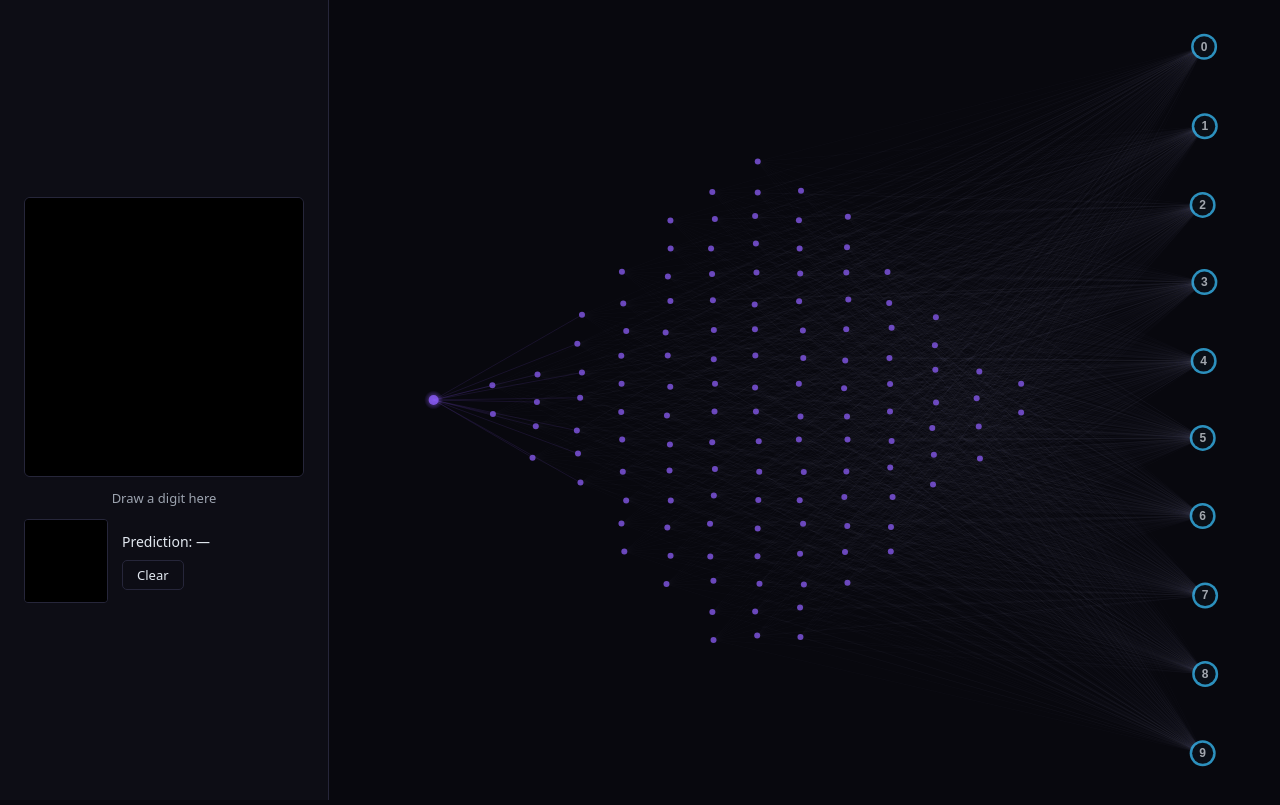
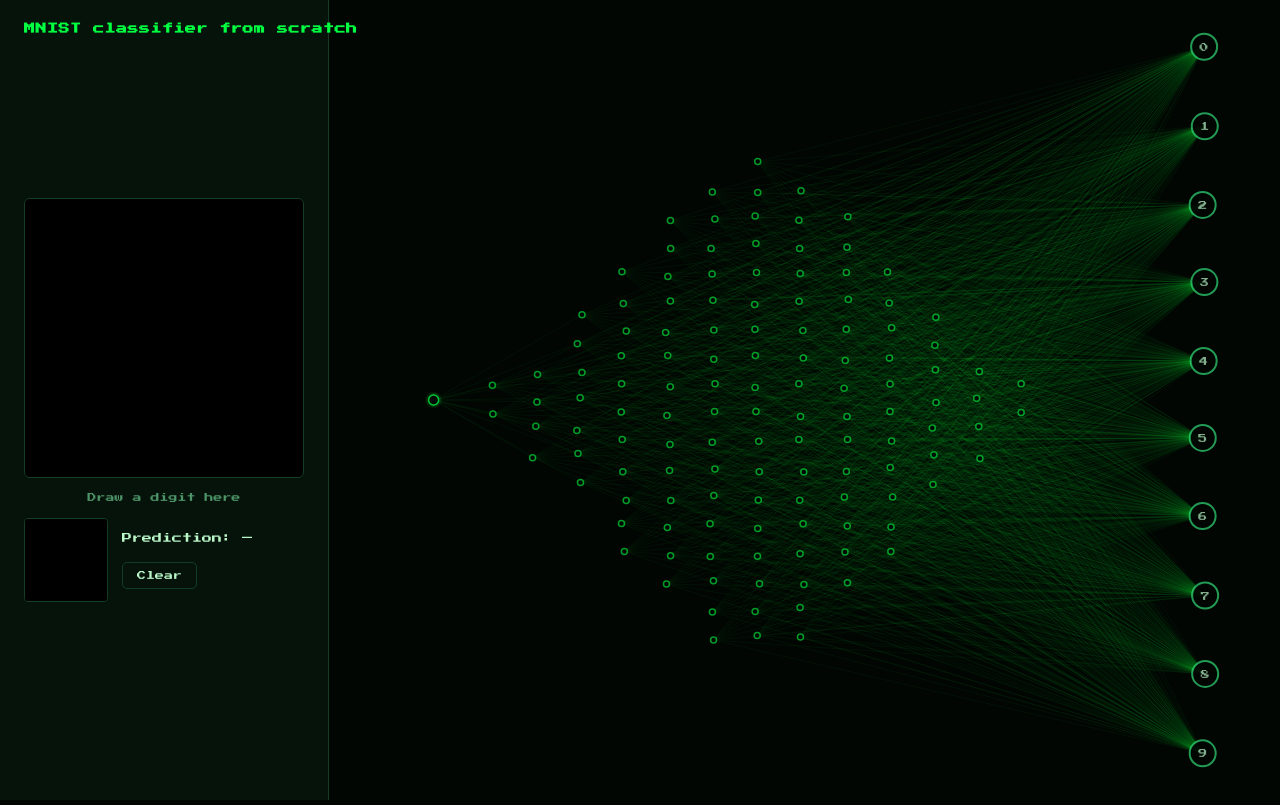
Before and after one commit to RonaldSierraDev/neural-net-from-scratch, a website built with Vite: page frontend/index.html in a window 1280 px wide. Built offline with nearby package versions, Linux system fonts and the light colour scheme; no server answers.

Commit message:
Restyle frontend with a matrix/terminal look
Swap the purple/blue theme for a black background with neon green
throughout, redraw nodes as black circles with a green outline instead
of solid glow-fills, unify all edge lines to one color/width/opacity
formula, and switch the whole site to a pixel font with a title above
the drawing panel.

```diff
--- a/frontend/index.html
+++ b/frontend/index.html
@@ -4,7 +4,10 @@
     <meta charset="UTF-8" />
     <link rel="icon" type="image/svg+xml" href="/favicon.svg" />
     <meta name="viewport" content="width=device-width, initial-scale=1.0" />
-    <title>frontend</title>
+    <link rel="preconnect" href="https://fonts.googleapis.com" />
+    <link rel="preconnect" href="https://fonts.gstatic.com" crossorigin />
+    <link href="https://fonts.googleapis.com/css2?family=Press+Start+2P&display=swap" rel="stylesheet" />
+    <title>MNIST classifier from scratch</title>
   </head>
   <body>
     <div id="app"></div>
--- a/frontend/src/main.ts
+++ b/frontend/src/main.ts
@@ -7,6 +7,7 @@ const API_URL = import.meta.env.VITE_API_URL ?? 'http://localhost:8000'
 // Horizontal layout: [ drawing panel ] -> [ network graph (outputs live at
 // its right edge) ]. The graph fills the rest of the viewport.
 document.querySelector<HTMLElement>('#app')!.innerHTML = `
+    <h1 id="site-title">MNIST classifier from scratch</h1>
     <main id="layout">
         <section id="draw-panel">
             <canvas id="canvas" width="280" height="280"></canvas>
--- a/frontend/src/networkGraph.ts
+++ b/frontend/src/networkGraph.ts
@@ -52,9 +52,14 @@ const COLUMN_SPACING = 48    // px between columns (smaller = more compact)
 const ROW_SPACING = 28       // px between neurons in a column (smaller = more compact)
 const WOBBLE_AMP = 2.6       // px of idle drift; 0 disables wobble
 
-const HIDDEN_COLOR = '139, 92, 246'
-const OUTPUT_COLOR = '56, 189, 248'
-const WINNER_COLOR = '250, 204, 21'
+const HIDDEN_COLOR = '0, 255, 65'
+const OUTPUT_COLOR = '57, 255, 140'
+const WINNER_COLOR = '255, 255, 255'
+const EDGE_COLOR = '0, 255, 65'
+const EDGE_WIDTH = 1
+const EDGE_BASE_ALPHA = 0.05
+const EDGE_ACTIVE_ALPHA = 0.3
+const NODE_FILL = '2, 6, 3'
 
 // Intro animation (on page load): nodes burst from the input point into
 // their positions, sweeping left to right, while edges fade in.
@@ -213,21 +218,28 @@ function resizeCanvas(container: HTMLElement) {
 // ---------------------------------------------------------------------------
 // Drawing
 // ---------------------------------------------------------------------------
-function drawGlowCircle(x: number, y: number, radius: number, rgb: string, strength: number) {
+// Black-filled node with a green outline; ring brightens/thickens with
+// activation, plus a soft outer halo so active nodes still read as "lit".
+function drawNodeCircle(x: number, y: number, radius: number, rgb: string, strength: number, lineWidth = 1.5) {
     if (strength > 0.02) {
-        const glowRadius = radius + radius * 3 * strength
-        const gradient = ctx.createRadialGradient(x, y, 0, x, y, glowRadius)
-        gradient.addColorStop(0, `rgba(${rgb}, ${0.5 + 0.5 * strength})`)
+        const glowRadius = radius + radius * 2.5 * strength
+        const gradient = ctx.createRadialGradient(x, y, radius * 0.6, x, y, glowRadius)
+        gradient.addColorStop(0, `rgba(${rgb}, ${0.3 + 0.35 * strength})`)
         gradient.addColorStop(1, `rgba(${rgb}, 0)`)
         ctx.fillStyle = gradient
         ctx.beginPath()
         ctx.arc(x, y, glowRadius, 0, Math.PI * 2)
         ctx.fill()
     }
-    ctx.fillStyle = `rgba(${rgb}, ${0.75 + 0.25 * strength})`
+
+    ctx.fillStyle = `rgba(${NODE_FILL}, 0.95)`
     ctx.beginPath()
     ctx.arc(x, y, radius, 0, Math.PI * 2)
     ctx.fill()
+
+    ctx.lineWidth = lineWidth
+    ctx.strokeStyle = `rgba(${rgb}, ${0.6 + 0.4 * strength})`
+    ctx.stroke()
 }
 
 function easeOutCubic(t: number): number {
@@ -267,12 +279,16 @@ function render(now: number) {
 
     ctx.clearRect(0, 0, width, height)
 
+    // All edges share one color, width, and opacity formula so the graph
+    // reads as a single consistent wireframe regardless of which layer.
+    ctx.lineWidth = EDGE_WIDTH
+    ctx.strokeStyle = EDGE_COLOR
+
     // hidden -> output edges
-    ctx.lineWidth = 1
     for (const h of hiddenNodes) {
         for (const o of outputNodes) {
             const glow = Math.max(h.activation, o.activation)
-            ctx.strokeStyle = `rgba(148, 163, 184, ${(0.025 + glow * 0.12) * introFade})`
+            ctx.strokeStyle = `rgba(${EDGE_COLOR}, ${(EDGE_BASE_ALPHA + glow * EDGE_ACTIVE_ALPHA) * introFade})`
             ctx.beginPath()
             ctx.moveTo(h.x, h.y)
             ctx.lineTo(o.x, o.y)
@@ -282,7 +298,7 @@ function render(now: number) {
 
     // input -> hidden edges
     for (const node of inputLinks) {
-        ctx.strokeStyle = `rgba(${HIDDEN_COLOR}, ${(0.12 + node.activation * 0.25) * introFade})`
+        ctx.strokeStyle = `rgba(${EDGE_COLOR}, ${(EDGE_BASE_ALPHA + node.activation * EDGE_ACTIVE_ALPHA) * introFade})`
         ctx.beginPath()
         ctx.moveTo(inputOrigin.x, inputOrigin.y)
         ctx.lineTo(node.x, node.y)
@@ -290,7 +306,7 @@ function render(now: number) {
     }
 
     // input anchor dot
-    drawGlowCircle(inputOrigin.x, inputOrigin.y, 5, HIDDEN_COLOR, 0.3)
+    drawNodeCircle(inputOrigin.x, inputOrigin.y, 5, HIDDEN_COLOR, 0.3)
 
     // pulses (targets are nodes, so pulses track the wobble automatically)
     pulses = pulses.filter((p) => {
@@ -315,7 +331,7 @@ function render(now: number) {
     for (const node of hiddenNodes) {
         node.activation += (node.target - node.activation) * 0.12
         ctx.globalAlpha = introProgress(node, now)
-        drawGlowCircle(node.x, node.y, 3, HIDDEN_COLOR, node.activation)
+        drawNodeCircle(node.x, node.y, 3, HIDDEN_COLOR, node.activation)
     }
     ctx.globalAlpha = 1
 
@@ -323,14 +339,9 @@ function render(now: number) {
     for (const node of outputNodes) {
         node.activation += (node.target - node.activation) * 0.12
         ctx.globalAlpha = introProgress(node, now)
-        const r = 13
-        drawGlowCircle(node.x, node.y, r, OUTPUT_COLOR, node.activation)
-        ctx.fillStyle = 'rgba(8, 8, 14, 0.95)'
-        ctx.beginPath()
-        ctx.arc(node.x, node.y, r - 2.5, 0, Math.PI * 2)
-        ctx.fill()
-        ctx.fillStyle = `rgba(226, 232, 240, ${0.7 + node.activation * 0.3})`
-        ctx.font = '600 12px sans-serif'
+        drawNodeCircle(node.x, node.y, 13, OUTPUT_COLOR, node.activation, 2)
+        ctx.fillStyle = `rgba(186, 247, 201, ${0.7 + node.activation * 0.3})`
+        ctx.font = "9px 'Press Start 2P', ui-monospace, monospace"
         ctx.textAlign = 'center'
         ctx.textBaseline = 'middle'
         ctx.fillText(node.label!, node.x, node.y + 0.5)
--- a/frontend/src/style.css
+++ b/frontend/src/style.css
@@ -3,17 +3,17 @@
    gone — they were fighting the canvas. */
 
 :root {
-  --bg: #08080e;
-  --panel: #0d0d15;
-  --border: #26263a;
-  --text: #9ca3af;
-  --text-bright: #e2e8f0;
-  --accent: #8b5cf6;
-  --sans: system-ui, 'Segoe UI', Roboto, sans-serif;
+  --bg: #020603;
+  --panel: #05130a;
+  --border: #143d26;
+  --text: #4d9468;
+  --text-bright: #baf7c9;
+  --accent: #00ff41;
+  --pixel-font: 'Press Start 2P', ui-monospace, monospace;
 
   color: var(--text);
   background: var(--bg);
-  font: 15px/1.4 var(--sans);
+  font: 10px/1.7 var(--pixel-font);
   -webkit-font-smoothing: antialiased;
 }
 
@@ -42,6 +42,19 @@ body {
   align-items: stretch;
 }
 
+#site-title {
+  position: fixed;
+  top: 20px;
+  left: 24px;
+  margin: 0;
+  font-size: 11px;
+  line-height: 1.6;
+  color: var(--accent);
+  letter-spacing: 0.5px;
+  z-index: 10;
+  pointer-events: none;
+}
+
 #draw-panel {
   flex: 0 0 auto;
   display: flex;
@@ -65,7 +78,7 @@ body {
 #draw-hint {
   margin: 0;
   text-align: center;
-  font-size: 13px;
+  font-size: 9px;
   color: var(--text);
 }
 
@@ -86,24 +99,24 @@ body {
 #result {
   margin: 0 0 8px;
   color: var(--text-bright);
-  font-size: 14px;
-  min-height: 1.4em;
+  font-size: 10px;
+  min-height: 2.4em;
 }
 
 #clear {
-  font: 13px var(--sans);
+  font: 9px var(--pixel-font);
   color: var(--text-bright);
   background: transparent;
   border: 1px solid var(--border);
   border-radius: 5px;
-  padding: 5px 14px;
+  padding: 8px 14px;
   cursor: pointer;
   transition: border-color 0.2s, background 0.2s;
 }
 
 #clear:hover {
   border-color: var(--accent);
-  background: rgba(139, 92, 246, 0.1);
+  background: rgba(0, 255, 65, 0.1);
 }
 
 #clear:focus-visible {
```
